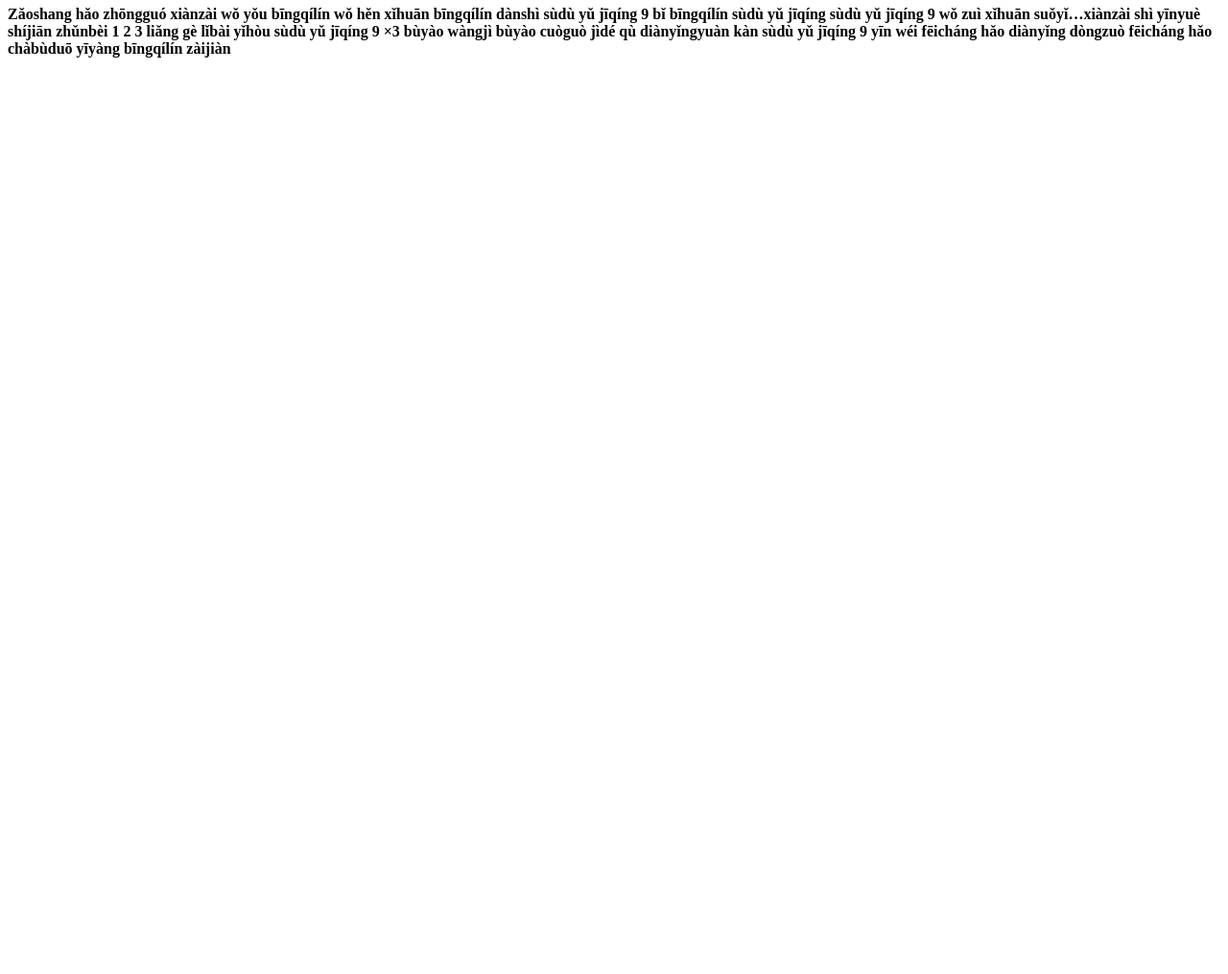
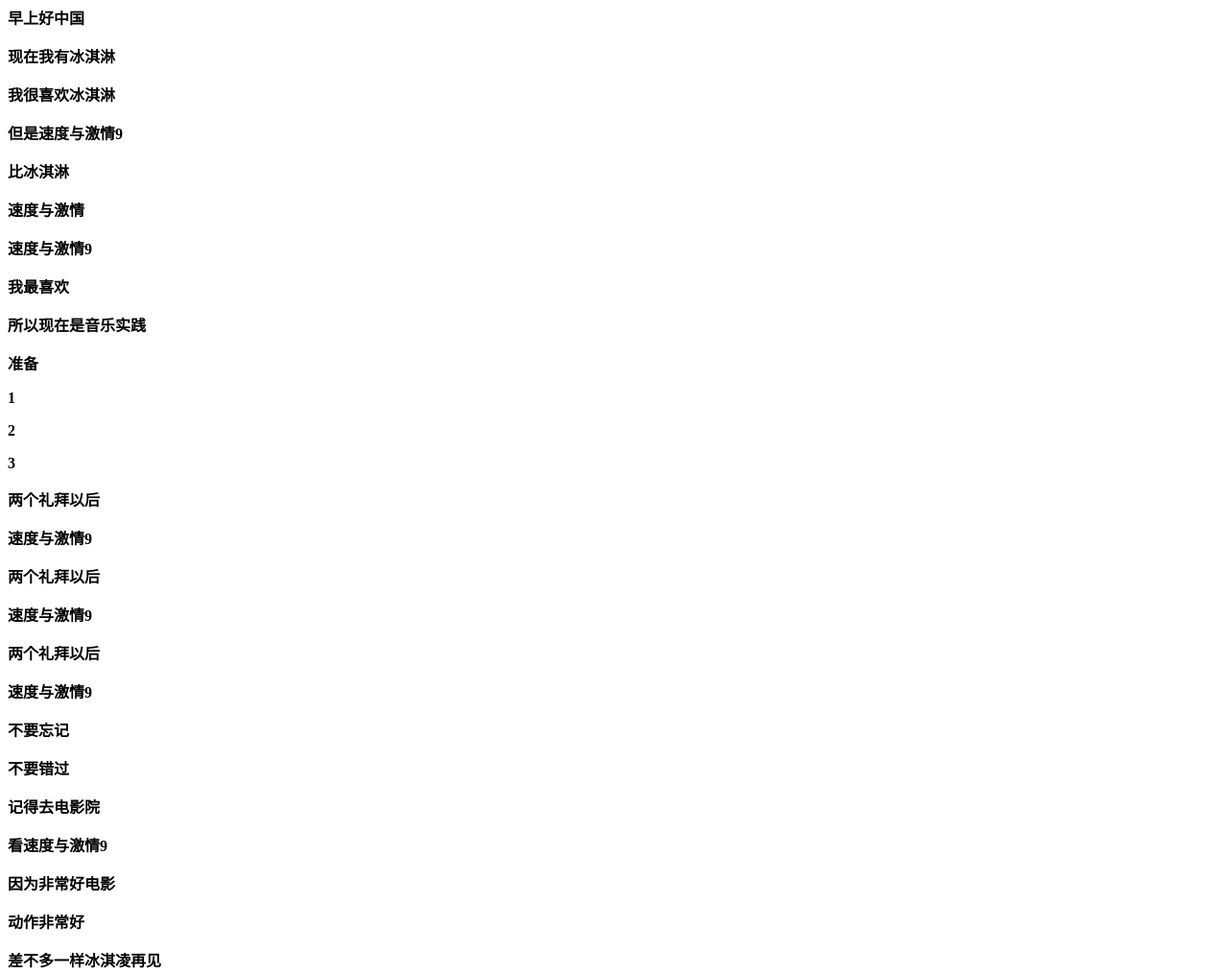
Before and after one commit to Kiyokiii/Kiyokiii.github.io, a plain HTML site: page index.html in a window 1280 px wide. Shown: the part 480-1495 px from the top of the page at 96% size. Before the commit the page ends 800 px from the top, so only its background shows below. Drawn offline with Linux system fonts and the light colour scheme.

Commit message:
Update index.html

```diff
--- a/index.html
+++ b/index.html
@@ -11,22 +11,29 @@
 <p><strong>GDASOIUHIUSOFDHGDSO)UIFHGJSODFIH</strong></p>
 <p>&nbsp;</p>
 <p><strong>LDM ball cube ball big cube ball next Rest In Peace niflheim vismuth slow wave fast robot keep going! slow ship go! slow ball Auto? fast dual ship slow fast ufo slow How? fast ship slow cube fast ball lol slow robot in out slow ufo take a break ????? !!!!! ?? ?! ??! !! ?! !! ?!!? ??! !! ?!!? ??! ?! ?? !! ?? !! ?? ?! ??! ?!!? ?? ??! ?! !! ?!!? slow ufo go! go! Yeah! fast cube dual wave watch out! faster! OMG! mini next next great! verified by NIFLHEIM koreaqwer</strong></p>
-<p><strong>Zǎoshang hǎo zhōngguó
-xiànzài wǒ yǒu bīngqílín
-wǒ hěn xǐhuān bīngqílín
-dànshì sùdù yǔ jīqíng 9
-bǐ bīngqílín
-sùdù yǔ jīqíng
-sùdù yǔ jīqíng 9
-wǒ zuì xǐhuān
-suǒyǐ…xiànzài shì yīnyuè shíjiān
-zhǔnbèi 1 2 3
-liǎng gè lǐbài yǐhòu
-sùdù yǔ jīqíng 9 ×3
-bùyào wàngjì
-bùyào cuòguò
-jìdé qù diànyǐngyuàn
-kàn sùdù yǔ jīqíng 9
-yīn wéi fēicháng hǎo diànyǐng
-dòngzuò fēicháng hǎo
-chàbùduō yīyàng bīngqílín zàijiàn</strong></p>
+<p><strong>早上好中国</strong></p>
+<p><strong>现在我有冰淇淋</strong></p>
+<p><strong>我很喜欢冰淇淋</strong></p>
+<p><strong>但是速度与激情9</strong></p>
+<p><strong>比冰淇淋</strong></p>
+<p><strong>速度与激情</strong></p>
+<p><strong>速度与激情9</strong></p>
+<p><strong>我最喜欢</strong></p>
+<p><strong>所以现在是音乐实践</strong></p>
+<p><strong>准备</strong></p>
+<p><strong>1</strong></p>
+<p><strong>2</strong></p>
+<p><strong>3</strong></p>
+<p><strong>两个礼拜以后</strong></p>
+<p><strong>速度与激情9</strong></p>
+<p><strong>两个礼拜以后</strong></p>
+<p><strong>速度与激情9</strong></p>
+<p><strong>两个礼拜以后</strong></p>
+<p><strong>速度与激情9</strong></p>
+<p><strong>不要忘记</strong></p>
+<p><strong>不要错过</strong></p>
+<p><strong>记得去电影院</strong></p>
+<p><strong>看速度与激情9</strong></p>
+<p><strong>因为非常好电影</strong></p>
+<p><strong>动作非常好</strong></p>
+<p><strong>差不多一样冰淇凌再见</strong></p>
```
